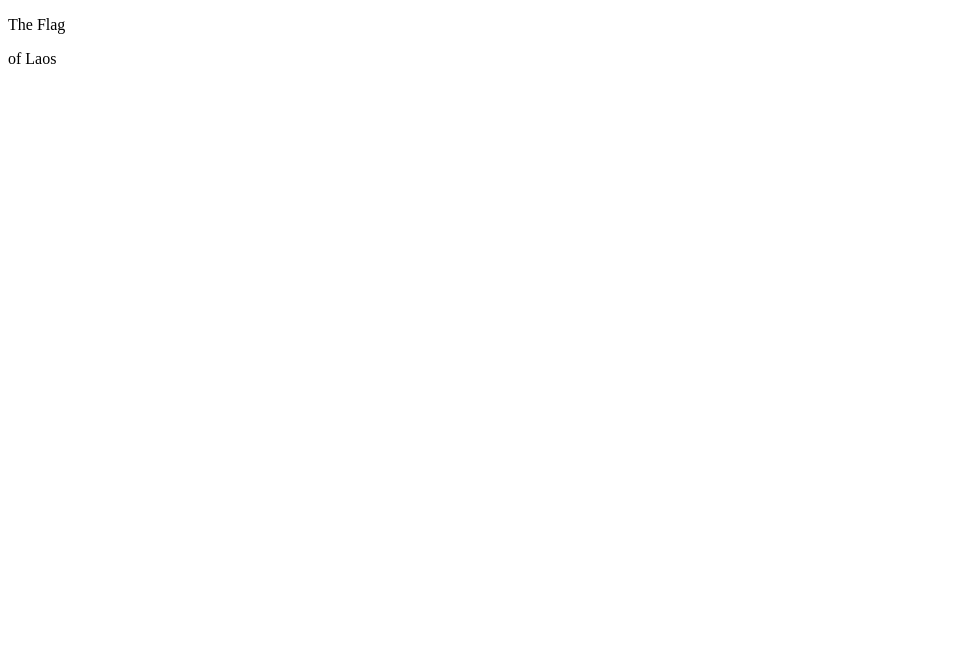
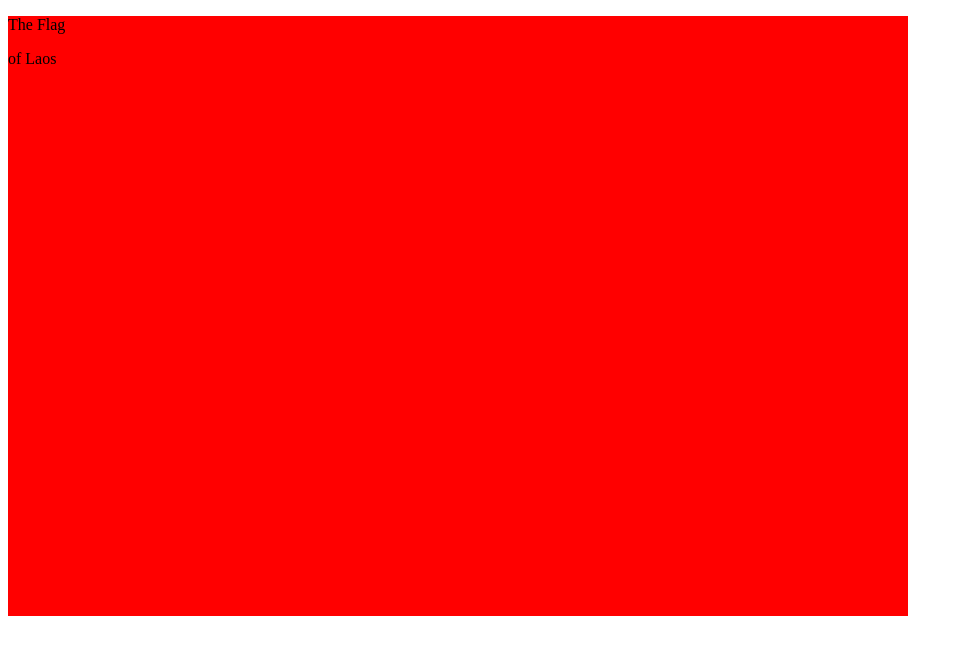
Before and after one commit to Lina-hisham/project-5, a plain HTML site: page Flag Project/index.html in a window 1280 px wide. Shown: the whole page, without its empty margins (0-963 px from the left). Drawn offline with Linux system fonts and the light colour scheme.

Commit message:
(feat) index.html: add main flag container with red background.

```diff
--- a/Flag Project/index.html
+++ b/Flag Project/index.html
@@ -5,7 +5,12 @@
   <meta charset="UTF-8">
   <title>CSS Flag Project</title>
   <style>
-    /* Write your CSS Code here */
+    .flag{
+      width: 900px;
+      height: 600px;
+      position: relative;
+      background-color: red;
+    }
 
   </style>
 </head>
```
